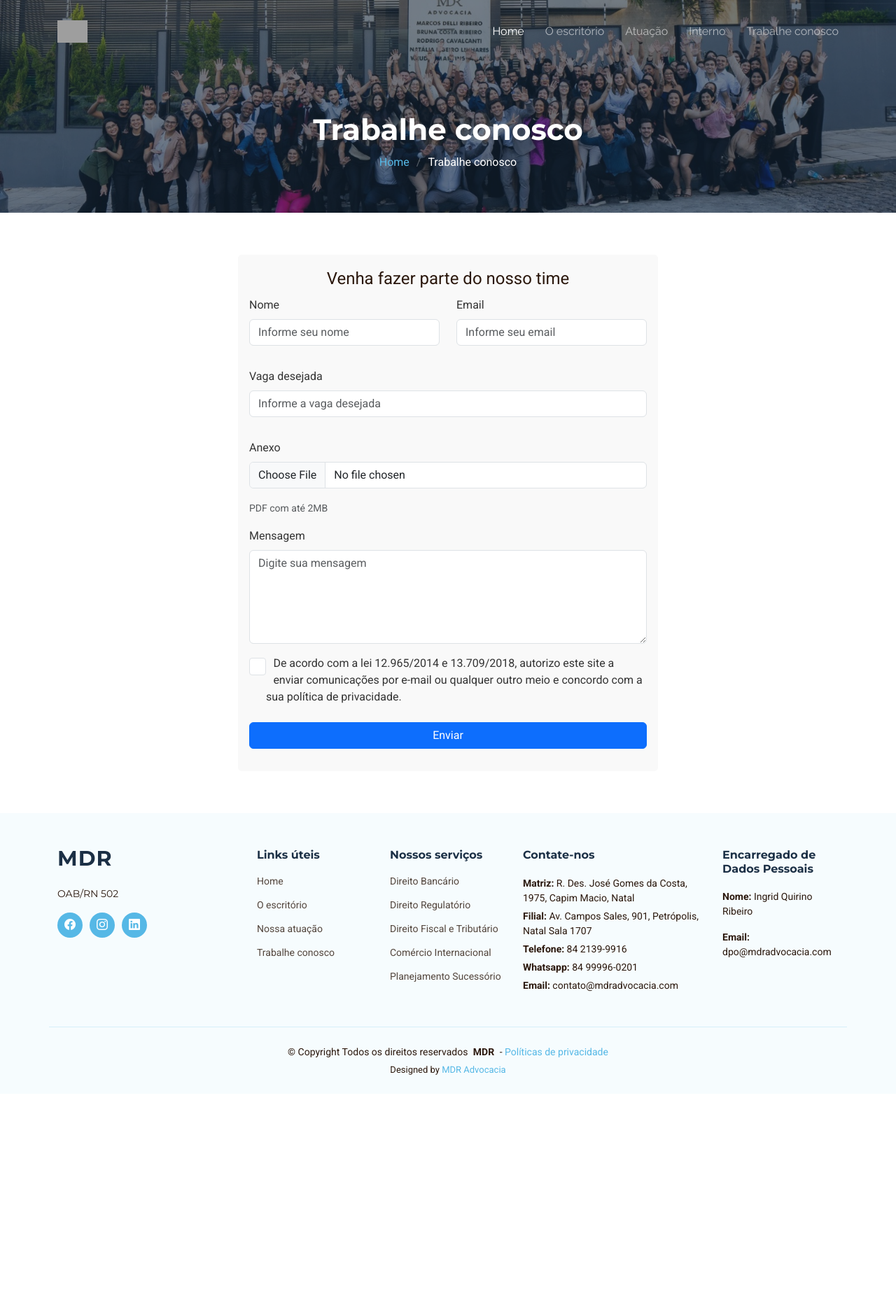
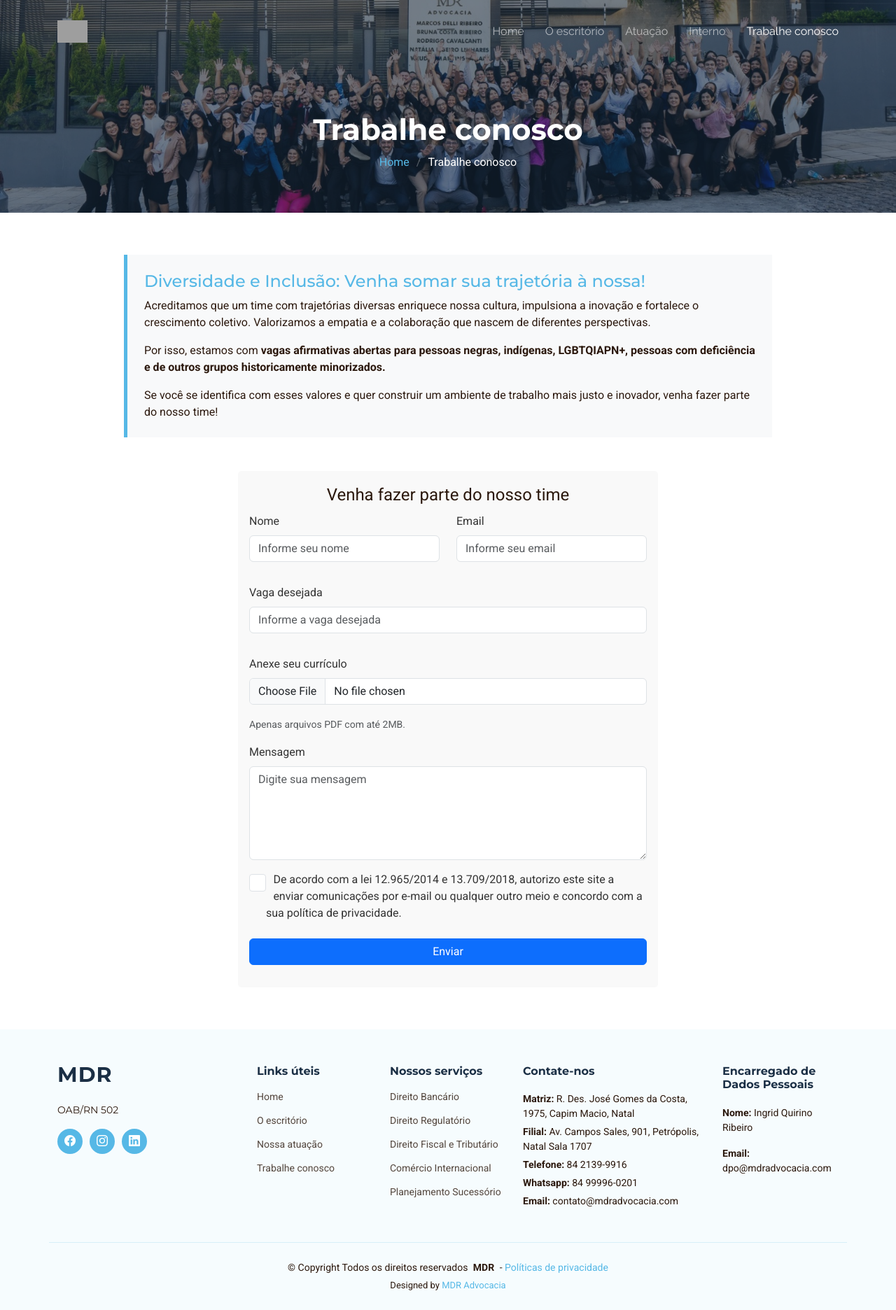
Before and after one commit to MDR-Advocacia/MDR-site, a PHP site: page /form.php in a window 1280 px wide. Shown: the whole page at 70% size. Before the commit the page ends 1536 px from the top, so only its background shows below. Run offline with PHP 8.4, Linux system fonts and the light colour scheme; some libraries are stand-ins or nearby versions; grey boxes are pictures that could not be loaded.

Commit message:
inserindo o texto em trabalhe conosco e o docker-compose

```diff
--- a/form.php
+++ b/form.php
@@ -4,27 +4,23 @@
 <head>
   <meta charset="utf-8">
   <meta content="width=device-width, initial-scale=1.0" name="viewport">
-  <title>MDR Advocacia</title>
-  <meta name="description" content="Escritório full service especialista em atendimentos de intituições bancárias">
-  <meta name="keywords" content="MDR,MARCOS DELLI RODRIGUES, ADVOCACIA, DELLI, NATAL, ADVOGADOS, ADVOGADA, CAPIM MACIO ">
+  <title>MDR Advocacia - Trabalhe Conosco</title>
+  <meta name="description" content="Escritório full service especialista em atendimentos de instituições bancárias">
+  <meta name="keywords" content="MDR,MARCOS DELLI RODRIGUES, ADVOCACIA, DELLI, NATAL, ADVOGADOS, ADVOGADA, CAPIM MACIO, TRABALHE CONOSCO, VAGAS">
 
-  <!-- Favicons -->
   <link href="assets/img/favicon.png" rel="icon">
   <link href="assets/img/apple-touch-icon.png" rel="apple-touch-icon">
 
-  <!-- Fonts -->
   <link href="https://fonts.googleapis.com" rel="preconnect">
   <link href="https://fonts.gstatic.com" rel="preconnect" crossorigin>
   <link href="https://fonts.googleapis.com/css2?family=Roboto:ital,wght@0,100;0,300;0,400;0,500;0,700;0,900&family=Montserrat:ital,wght@0,100;0,200;0,300;0,400;0,500;0,600;0,700;0,800;0,900&family=Raleway:ital,wght@0,100;0,200;0,300;0,400;0,500;0,600;0,700;0,800;0,900&display=swap" rel="stylesheet">
 
-  <!-- Vendor CSS Files -->
   <link href="assets/vendor/bootstrap/css/bootstrap.min.css" rel="stylesheet">
   <link href="assets/vendor/bootstrap-icons/bootstrap-icons.css" rel="stylesheet">
   <link href="assets/vendor/aos/aos.css" rel="stylesheet">
   <link href="assets/vendor/glightbox/css/glightbox.min.css" rel="stylesheet">
   <link href="assets/vendor/swiper/swiper-bundle.min.css" rel="stylesheet">
 
-  <!-- Main CSS File -->
   <link href="assets/css/main.css" rel="stylesheet">
 </head>
 
@@ -34,16 +30,16 @@
     <div class="container-fluid container-xl position-relative d-flex align-items-center justify-content-between">
 
       <a href="index.html" class="logo d-flex align-items-center">
-        <img src="/assets/img/logo.png" alt="">
+        <img src="/assets/img/logo.png" alt="Logo MDR Advocacia">
       </a>
 
       <nav id="navmenu" class="navmenu">
         <ul>
-          <li><a href="index.html" class="active">Home<br></a></li>
+          <li><a href="index.html">Home</a></li>
           <li><a href="about.html">O escritório</a></li>
           <li><a href="services.html">Atuação</a></li>
           <li><a href="http://mdradvocacia.com/interno">Interno</a></li>
-          <li><a href="#">Trabalhe conosco</a></li>
+          <li><a href="trabalhe-conosco.html" class="active">Trabalhe conosco</a></li>
         </ul>
         <i class="mobile-nav-toggle d-xl-none bi bi-list"></i>
       </nav>
@@ -53,7 +49,6 @@
 
   <main class="main">
 
-    <!-- Page Title -->
     <div class="page-title dark-background" data-aos="fade" style="background-image: url(assets/img/services-page-title-bg.jpg);">
       <div class="container">
         <h1>Trabalhe conosco</h1>
@@ -64,12 +59,19 @@
           </ol>
         </nav>
       </div>
-    </div><!-- End Page Title -->
-
-    <!-- Work with Us Section -->
-    <section class="contact-form-section">
+    </div><section class="contact-form-section section-bg">
       <div class="container" data-aos="fade-up">
 
+        <div class="row justify-content-center">
+            <div class="col-lg-10">
+                <div class="diversity-section-box p-4 mb-5" style="background-color: #f8f9fa; border-left: 5px solid var(--accent-color, #007bff);">
+                    <h2 class="h4" style="color: var(--accent-color, #007bff);">Diversidade e Inclusão: Venha somar sua trajetória à nossa!</h2>
+                    <p>Acreditamos que um time com trajetórias diversas enriquece nossa cultura, impulsiona a inovação e fortalece o crescimento coletivo. Valorizamos a empatia e a colaboração que nascem de diferentes perspectivas.</p>
+                    <p>Por isso, estamos com <strong>vagas afirmativas abertas para pessoas negras, indígenas, LGBTQIAPN+, pessoas com deficiência e de outros grupos historicamente minorizados.</strong></p>
+                    <p class="mb-0">Se você se identifica com esses valores e quer construir um ambiente de trabalho mais justo e inovador, venha fazer parte do nosso time!</p>
+                </div>
+            </div>
+        </div>
         <form class="php-email-form" method="POST" action="envia.php" enctype="multipart/form-data">
           <fieldset>
             <?php
@@ -85,33 +87,33 @@
 
             <div class="row mb-3">
               <div class="col-md-6">
-                <label for="nome">Nome</label>
+                <label for="nome" class="form-label">Nome</label>
                 <input id="nome" name="nome" type="text" class="form-control" placeholder="Informe seu nome" required>
               </div>
               <div class="col-md-6">
-                <label for="replyto">Email</label>
+                <label for="replyto" class="form-label">Email</label>
                 <input id="replyto" name="replyto" type="email" class="form-control" placeholder="Informe seu email" required>
               </div>
             </div>
 
             <div class="row mb-3">
               <div class="col-md-12">
-                <label for="assunto">Vaga desejada</label>
+                <label for="assunto" class="form-label">Vaga desejada</label>
                 <input id="assunto" name="assunto" type="text" class="form-control" placeholder="Informe a vaga desejada" required>
               </div>
             </div>
 
             <div class="row mb-3">
               <div class="col-md-12">
-                <label for="arquivo">Anexo</label>
+                <label for="arquivo" class="form-label">Anexe seu currículo</label>
                 <input id="arquivo" name="arquivo" type="file" class="form-control" accept="application/pdf" maxlength="2097152">
-                <small class="form-text text-muted">PDF com até 2MB</small>
+                <small class="form-text text-muted">Apenas arquivos PDF com até 2MB.</small>
               </div>
             </div>
 
             <div class="row mb-3">
               <div class="col-md-12">
-                <label for="mensagem">Mensagem</label>
+                <label for="mensagem" class="form-label">Mensagem</label>
                 <textarea id="mensagem" name="mensagem" class="form-control" rows="5" placeholder="Digite sua mensagem"></textarea>
               </div>
             </div>
@@ -129,10 +131,6 @@
             <div class="text-center">
               <button type="submit" class="btn btn-primary">Enviar</button>
             </div>
-
-
-
-
           </fieldset>
         </form>
       </div>
@@ -162,7 +160,7 @@
               <li><a href="index.html">Home</a></li>
               <li><a href="about.html">O escritório</a></li>
               <li><a href="services.html">Nossa atuação</a></li>
-              <li><a href="#">Trabalhe conosco</a></li>
+              <li><a href="trabalhe-conosco.html">Trabalhe conosco</a></li>
             </ul>
           </div>
 
@@ -188,10 +186,8 @@
 
           <div class="col-lg-2 col-md-6 footer-links">
             <h4>Encarregado de Dados Pessoais</h4>
-
             <p><strong>Nome:</strong> Ingrid Quirino Ribeiro</p>
             <p><strong>Email:</strong> dpo@mdradvocacia.com</p>
-
           </div>
 
         </div>
@@ -206,17 +202,14 @@
     </div>
   </footer>
 
-  <!-- Scroll Top -->
   <a href="#" id="scroll-top" class="scroll-top d-flex align-items-center justify-content-center"><i class="bi bi-arrow-up-short"></i></a>
 
-  <!-- Vendor JS Files -->
   <script src="assets/vendor/bootstrap/js/bootstrap.bundle.min.js"></script>
   <script src="assets/vendor/php-email-form/validate.js"></script>
   <script src="assets/vendor/aos/aos.js"></script>
   <script src="assets/vendor/glightbox/js/glightbox.min.js"></script>
   <script src="assets/vendor/swiper/swiper-bundle.min.js"></script>
 
-  <!-- Main JS File -->
   <script src="assets/js/main.js"></script>
 
 </body>
```
Also changed, not shown: docker-compose.yml (added, +21 -0 lines).
